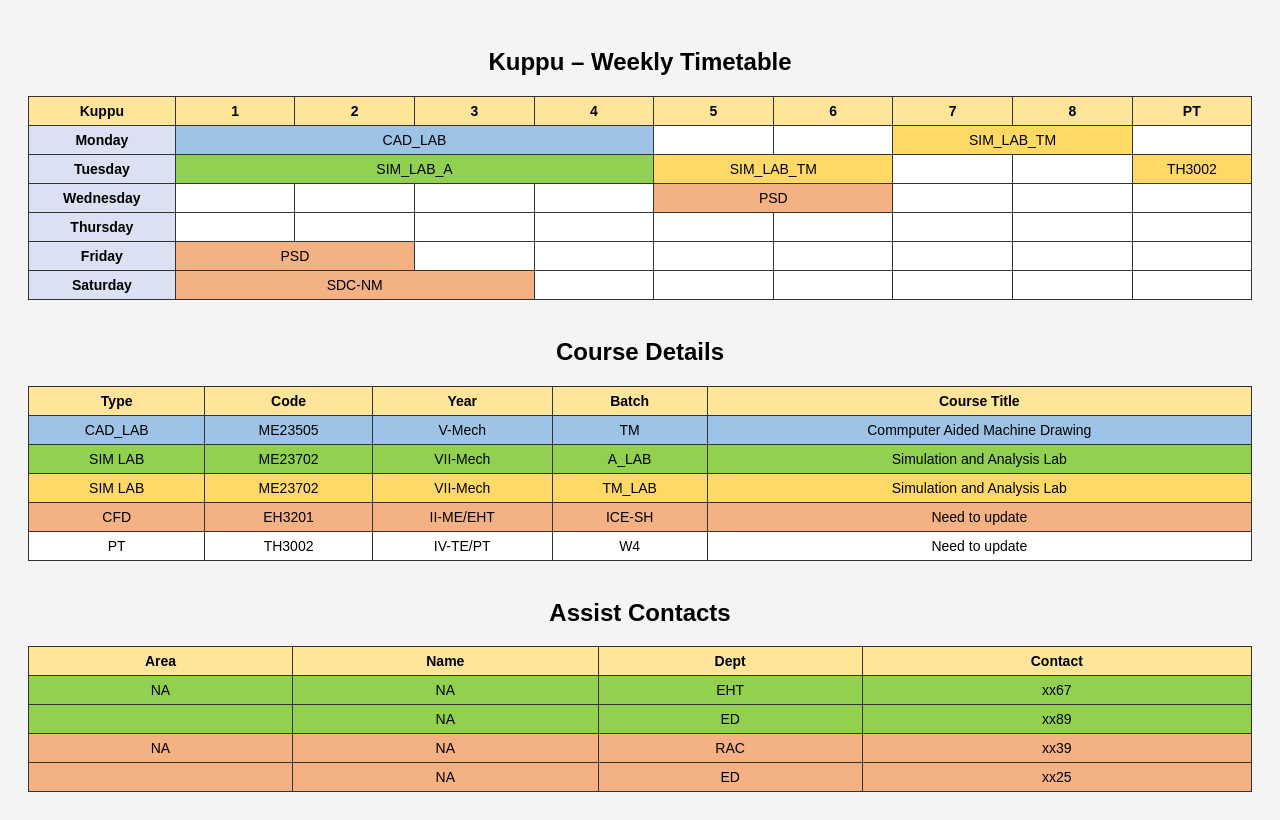
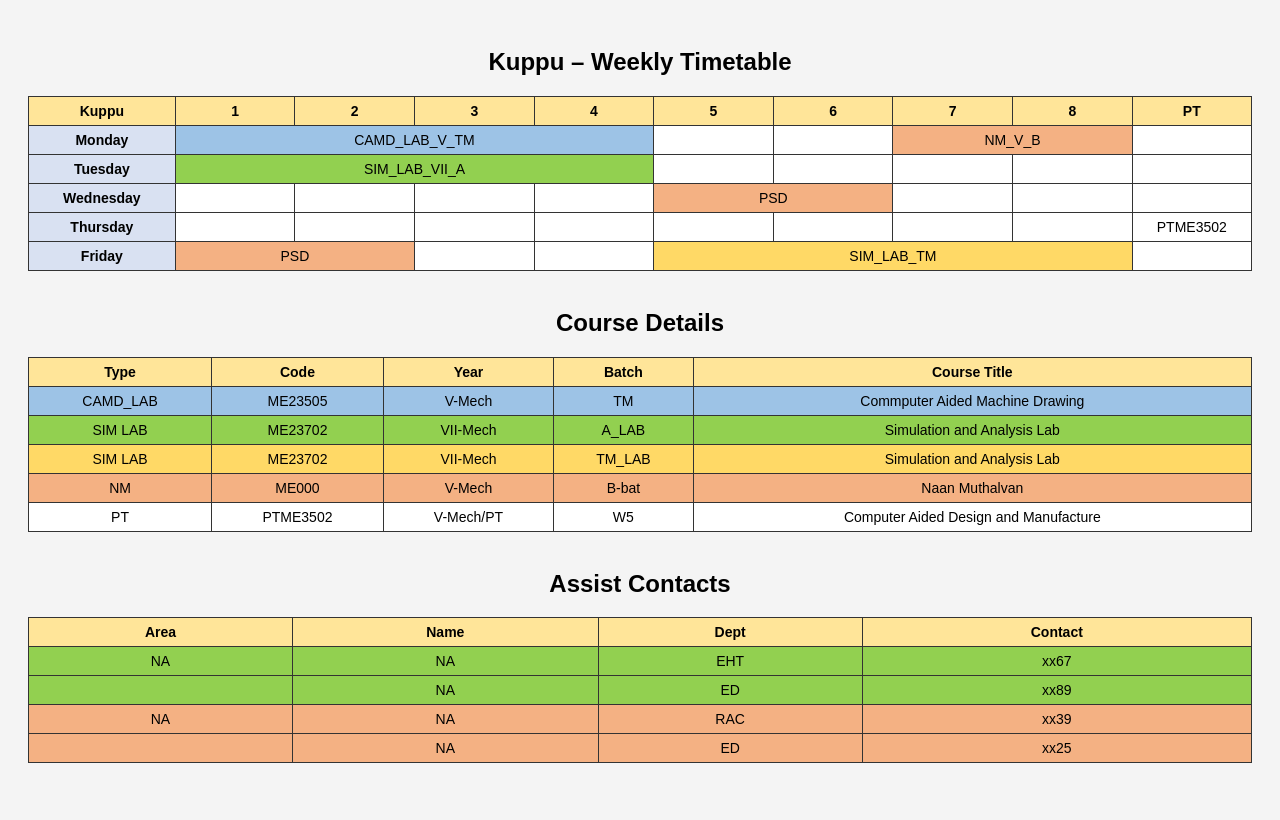
Before and after one commit to ekuppu/timetable, a plain HTML site: page index.html in a window 1280 px wide. Drawn offline with Linux system fonts and the light colour scheme.

Commit message:
Update index.html

```diff
--- a/index.html
+++ b/index.html
@@ -101,17 +101,15 @@
 
     <tr>
         <td class="day">Monday</td>
-        <td colspan="4" class="blue">CAD_LAB</td>
-        <td></td><td></td>  <td colspan="2" class="yellow">SIM_LAB_TM</td>
-</td><td>
+        <td colspan="4" class="blue">CAMD_LAB_V_TM</td>
+        <td></td><td></td><td colspan="2" class="orange">NM_V_B</td><td></td>
     </tr>
 
     <tr>
         <td class="day">Tuesday</td>
-         <td colspan="4" class="green">SIM_LAB_A</td>
-        <td colspan="2" class="yellow">SIM_LAB_TM</td>
-        <td></td><td></td>
-        <td class="yellow">TH3002</td>
+         <td colspan="4" class="green">SIM_LAB_VII_A</td>
+        <td></td><td></td><td></td><td></td>
+        <td></td>
     </tr>
 
     <tr>
@@ -125,18 +123,13 @@
     <tr>
         <td class="day">Thursday</td>
         <td></td><td></td><td></td><td></td>
-        <td></td><td></td><td></td><td></td><td></td>
+        <td></td><td></td><td></td><td></td><td class="red">PTME3502</td>
     </tr>
 
     <tr>
         <td class="day">Friday</td>
         <td colspan="2" class="orange">PSD</td>
-        <td></td><td></td><td></td><td></td><td></td><td></td><td></td>
-    </tr>
-        <tr>
-        <td class="day">Saturday</td>
-        <td colspan="3" class="orange">SDC-NM</td>
-        <td></td><td></td><td></td><td></td><td></td><td></td>
+        <td></td><td></td><td colspan="4" class="yellow">SIM_LAB_TM</td><td></td>
     </tr>
 </table>
 </div>
@@ -149,7 +142,7 @@
         <th>Type</th><th>Code</th><th>Year</th><th>Batch</th><th>Course Title</th>
     </tr>
     <tr class="blue">
-        <td>CAD_LAB</td><td>ME23505</td><td>V-Mech</td><td>TM</td>
+        <td>CAMD_LAB</td><td>ME23505</td><td>V-Mech</td><td>TM</td>
         <td>Commputer Aided Machine Drawing</td>
     </tr>
     <tr class="green">
@@ -161,12 +154,12 @@
         <td>Simulation and Analysis Lab</td>
     </tr>
     <tr class="orange">
-        <td>CFD</td><td>EH3201</td><td>II-ME/EHT</td><td>ICE-SH</td>
-        <td>Need to update</td>
+        <td>NM</td><td>ME000</td><td>V-Mech</td><td>B-bat</td>
+        <td>Naan Muthalvan</td>
     </tr>
     <tr class="red">
-        <td>PT</td><td>TH3002</td><td>IV-TE/PT</td><td>W4</td>
-        <td>Need to update</td>
+        <td>PT</td><td>PTME3502</td><td>V-Mech/PT</td><td>W5</td>
+        <td>Computer Aided Design and Manufacture</td>
     </tr>
 </table>
 </div>
```
